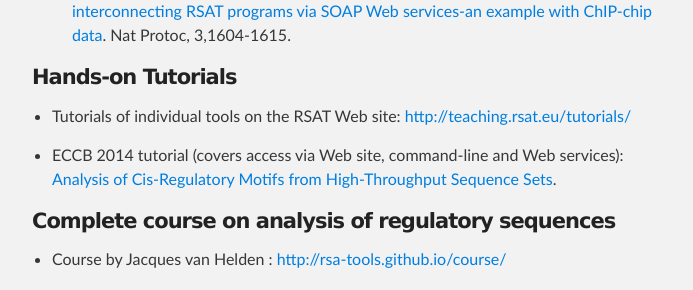
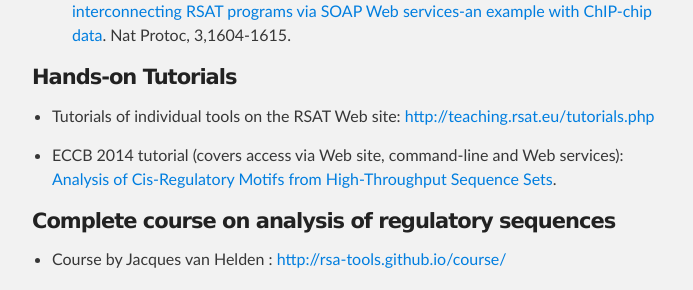
Before and after one commit to rsa-tools/teaching, a Jekyll site: the page built from index.md, in a window 1280 px wide and 900 px high, scrolled down 1280 px. Shown: the part 154-444 px from the top of the window, without its empty margins (288-981 px from the left). Built offline with Jekyll 4.4.1, drawn with Linux system fonts in a browser that asks for light colours; Markdown is read by kramdown in place of the engine named in the settings; some of the changed lines change nothing that is shown.

Commit message:
Update index.md
fixed the link to tutorials with php

```diff
--- a/index.md
+++ b/index.md
@@ -45,7 +45,7 @@
 
 #### Hands-on Tutorials
 
-* Tutorials of individual tools on the RSAT Web site: [http://teaching.rsat.eu/tutorials/](http://teaching.rsat.eu/tutorials/)
+* Tutorials of individual tools on the RSAT Web site: [http://teaching.rsat.eu/tutorials.php](http://teaching.rsat.eu/tutorials.php)
 
 * ECCB 2014 tutorial (covers access via Web site, command-line and Web services):
 	<a target='_blank' href="http://rsa-tools.github.io/tutorial_eccb14/index.html"> Analysis of Cis-Regulatory Motifs from High-Throughput Sequence Sets</a>.
```
